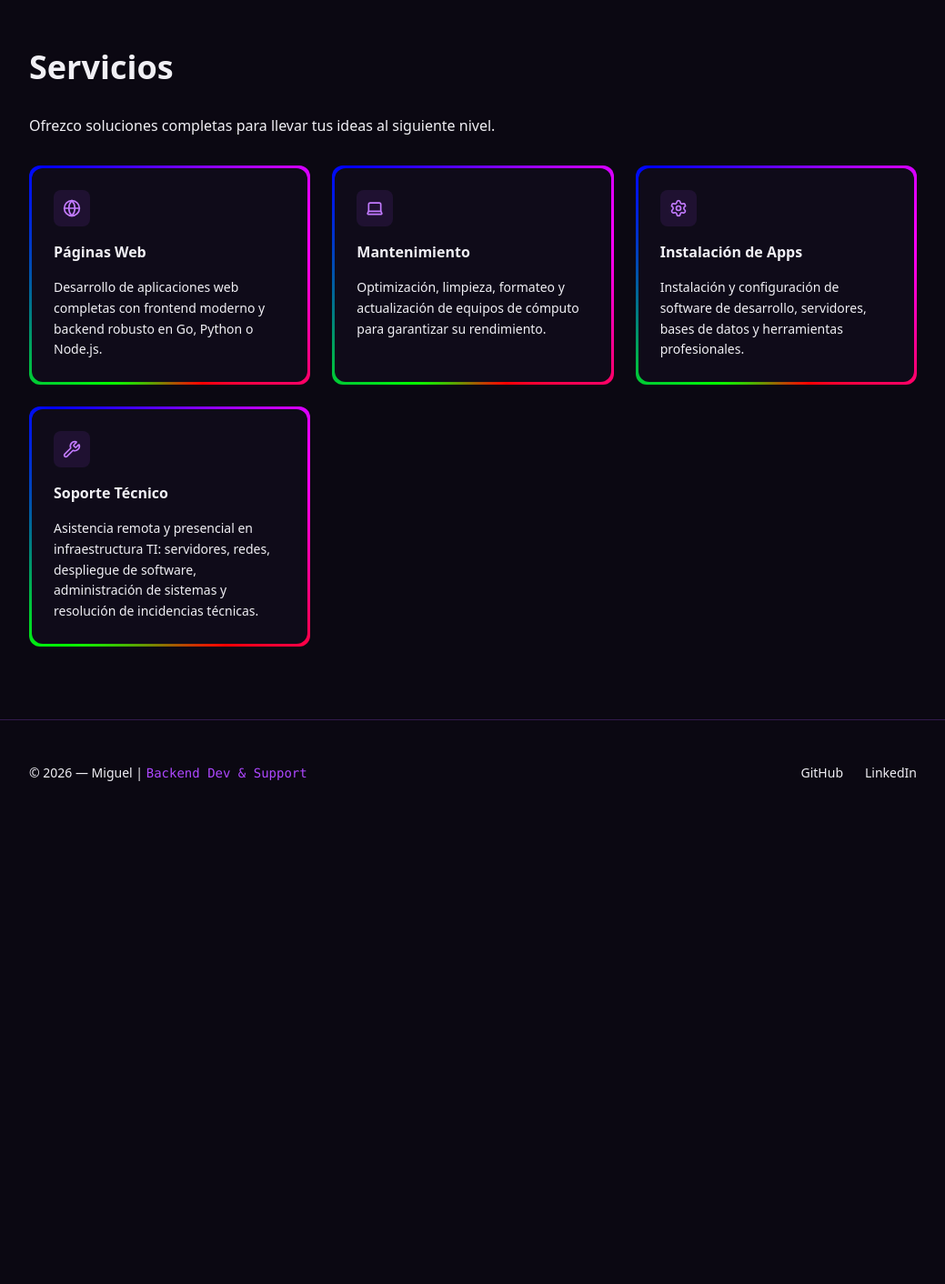
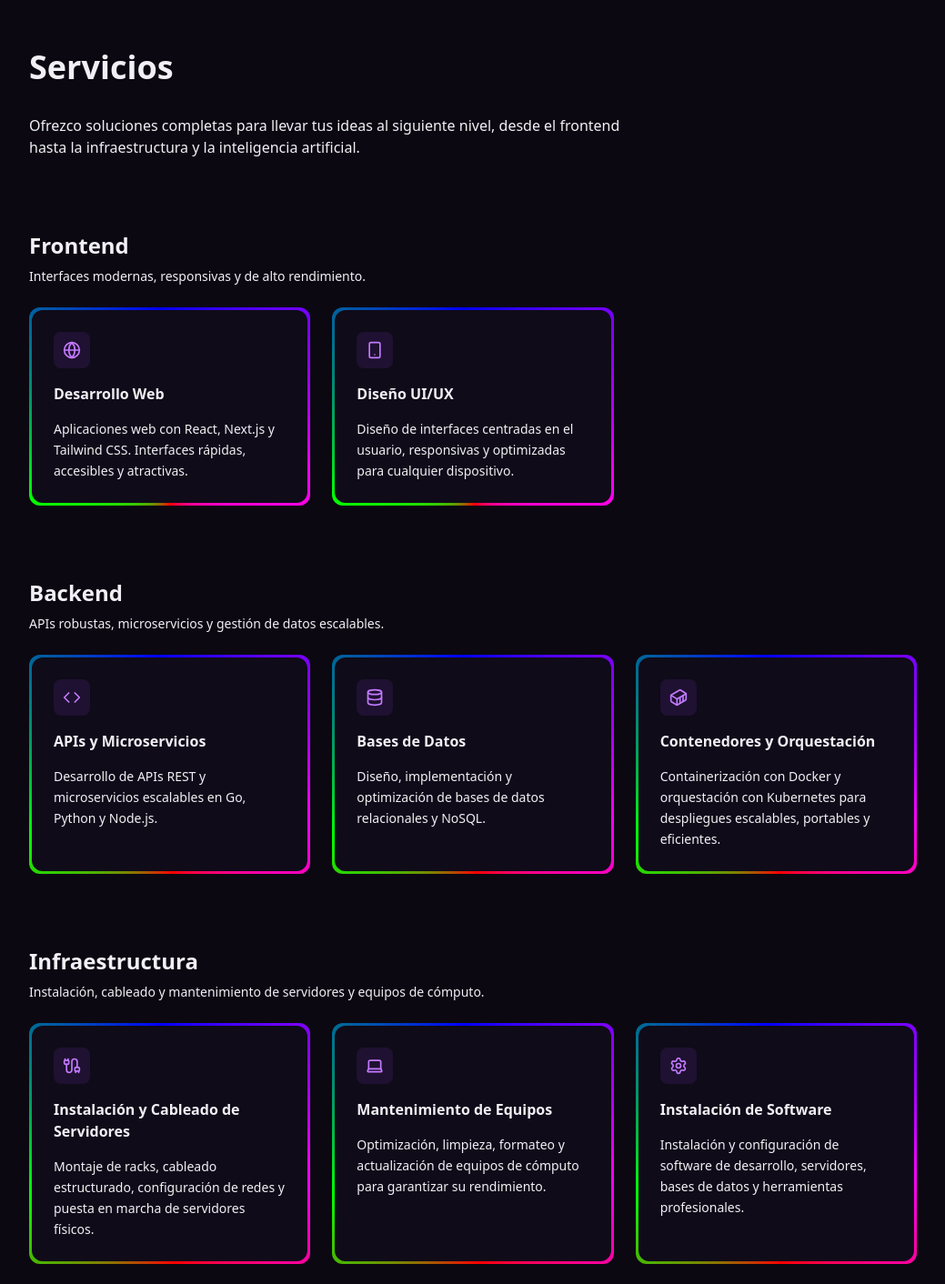
Before and after one commit to miguellopezp25-cell/portafolio, a Next.js app: page /my-services in a window 1280 px wide. Shown: the part 460-1872 px from the top of the page at 91% size, without its empty margins (120-1159 px from the left). Before the commit the page ends 1368 px from the top, so only its background shows below. Built offline with nearby package versions, Linux system fonts and the light colour scheme.

Commit message:
changes in services

```diff
--- a/app/my-services/page.tsx
+++ b/app/my-services/page.tsx
@@ -1,4 +1,4 @@
-import { Code, Terminal, FileCode, CodeXml, Globe, Smartphone, Laptop, Wrench, Settings } from "lucide-react";
+import { Code, Terminal, FileCode, CodeXml, Globe, Smartphone, Laptop, Wrench, Settings, Database, Cable, Brain, Bot, Cpu, Container } from "lucide-react";
 
 const technologies = [
   { name: "Golang", icon: Code },
@@ -7,26 +7,102 @@ const technologies = [
   { name: "React", icon: CodeXml },
 ];
 
-const services = [
+interface ServiceItem {
+  title: string;
+  desc: string;
+  icon: typeof Globe;
+}
+
+interface ServiceCategory {
+  title: string;
+  description: string;
+  services: ServiceItem[];
+}
+
+const categories: ServiceCategory[] = [
   {
-    title: "Páginas Web",
-    desc: "Desarrollo de aplicaciones web completas con frontend moderno y backend robusto en Go, Python o Node.js.",
+    title: "Frontend",
+    description: "Interfaces modernas, responsivas y de alto rendimiento.",
+    services: [
+      {
+        title: "Desarrollo Web",
+        desc: "Aplicaciones web con React, Next.js y Tailwind CSS. Interfaces rápidas, accesibles y atractivas.",
         icon: Globe,
       },
       {
-    title: "Mantenimiento",
+        title: "Diseño UI/UX",
+        desc: "Diseño de interfaces centradas en el usuario, responsivas y optimizadas para cualquier dispositivo.",
+        icon: Smartphone,
+      },
+    ],
+  },
+  {
+    title: "Backend",
+    description: "APIs robustas, microservicios y gestión de datos escalables.",
+    services: [
+      {
+        title: "APIs y Microservicios",
+        desc: "Desarrollo de APIs REST y microservicios escalables en Go, Python y Node.js.",
+        icon: Code,
+      },
+      {
+        title: "Bases de Datos",
+        desc: "Diseño, implementación y optimización de bases de datos relacionales y NoSQL.",
+        icon: Database,
+      },
+      {
+        title: "Contenedores y Orquestación",
+        desc: "Containerización con Docker y orquestación con Kubernetes para despliegues escalables, portables y eficientes.",
+        icon: Container,
+      },
+    ],
+  },
+  {
+    title: "Infraestructura",
+    description: "Instalación, cableado y mantenimiento de servidores y equipos de cómputo.",
+    services: [
+      {
+        title: "Instalación y Cableado de Servidores",
+        desc: "Montaje de racks, cableado estructurado, configuración de redes y puesta en marcha de servidores físicos.",
+        icon: Cable,
+      },
+      {
+        title: "Mantenimiento de Equipos",
         desc: "Optimización, limpieza, formateo y actualización de equipos de cómputo para garantizar su rendimiento.",
         icon: Laptop,
       },
       {
-    title: "Instalación de Apps",
+        title: "Instalación de Software",
         desc: "Instalación y configuración de software de desarrollo, servidores, bases de datos y herramientas profesionales.",
         icon: Settings,
       },
       {
         title: "Soporte Técnico",
-    desc: "Asistencia remota y presencial en infraestructura TI: servidores, redes, despliegue de software, administración de sistemas y resolución de incidencias técnicas.",
+        desc: "Asistencia remota y presencial en infraestructura TI: redes, despliegue de software, administración de sistemas y resolución de incidencias técnicas.",
         icon: Wrench,
+      },
+    ],
+  },
+  {
+    title: "Inteligencia Artificial",
+    description: "Integración de servicios de IA y automatización inteligente.",
+    services: [
+      {
+        title: "Integración de APIs de IA",
+        desc: "Conexión con OpenAI, Google AI, Claude y otras plataformas para potenciar tus aplicaciones con inteligencia artificial.",
+        icon: Brain,
+      },
+      {
+        title: "Automatización Inteligente",
+        desc: "Procesos automatizados con IA: análisis de datos, generación de contenido y toma de decisiones.",
+        icon: Bot,
+      },
+      {
+        title: "Chatbots y Asistentes",
+        desc: "Desarrollo de chatbots y asistentes virtuales con procesamiento de lenguaje natural.",
+        icon: Cpu,
+      },
+    ],
   },
 ];
 
@@ -57,14 +133,23 @@ export default function ServicesPage() {
         </div>
       </div>
 
-      {/* Servicios */}
+      {/* Servicios por categorías */}
       <div className="space-y-8">
         <h2 className="text-4xl font-semibold text-foreground">Servicios</h2>
         <p className="text-muted-foreground max-w-2xl">
-          Ofrezco soluciones completas para llevar tus ideas al siguiente nivel.
+          Ofrezco soluciones completas para llevar tus ideas al siguiente nivel,
+          desde el frontend hasta la infraestructura y la inteligencia artificial.
         </p>
+      </div>
+
+      {categories.map((category) => (
+        <div key={category.title} className="space-y-6">
+          <div className="space-y-2">
+            <h3 className="text-2xl font-semibold text-foreground">{category.title}</h3>
+            <p className="text-muted-foreground text-sm">{category.description}</p>
+          </div>
           <div className="grid grid-cols-1 sm:grid-cols-2 lg:grid-cols-3 gap-6">
-          {services.map((service) => {
+            {category.services.map((service) => {
               const Icon = service.icon;
               return (
                 <div key={service.title} className="animated-border-wrapper rounded-xl">
@@ -72,7 +157,7 @@ export default function ServicesPage() {
                     <div className="size-10 rounded-lg bg-purple-500/10 flex items-center justify-center text-purple-400">
                       <Icon size={20} />
                     </div>
-                  <h3 className="font-semibold text-foreground">{service.title}</h3>
+                    <h4 className="font-semibold text-foreground">{service.title}</h4>
                     <p className="text-sm text-muted-foreground leading-relaxed">
                       {service.desc}
                     </p>
@@ -82,6 +167,7 @@ export default function ServicesPage() {
             })}
           </div>
         </div>
+      ))}
     </section>
   );
 }
```
Lines whose indentation alone changed are shown as unchanged.
